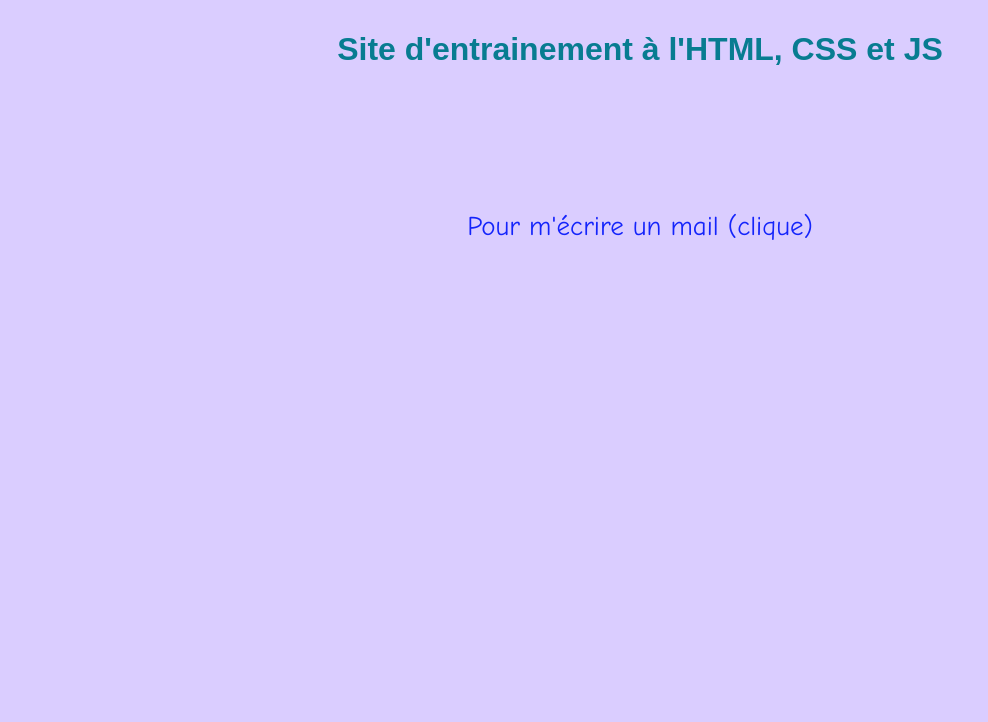
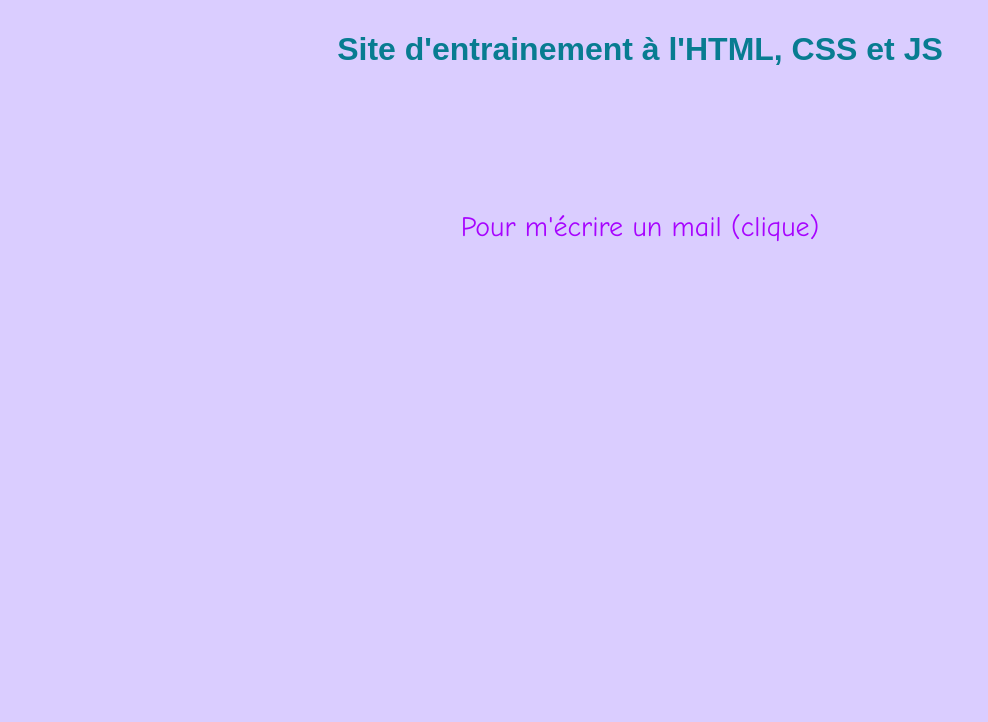
Before and after one commit to KingstarLeak/SiteV2, a plain HTML site: page index.html in a window 1280 px wide. In both pictures the pointer is over the link "Pour m'écrire un mail (clique)". Shown: the top 722 px of the page, without its empty margins (0-988 px from the left). Drawn offline with Linux system fonts and the light colour scheme.

Commit message:
Add files via upload

```diff
--- a/CSS/style.css
+++ b/CSS/style.css
@@ -1,11 +1,12 @@
 h1.welcome{
-	color: #087C91;
+  color: #087C91;
 	background-color: #DACDFF;
 	padding-bottom: 10px;
 	padding-top: 10px;
 	padding-left: 10px;
 	padding-right: 10px;
   font-family: fantasy;
+
 }
 /* Transition couleur au passage de la souris */
 h1.welcome:hover{
@@ -65,8 +66,8 @@ a.mail{
 	color: #000
 }
 a.mail:hover{
-	font-size: 27px;
+  font-size: 28px;
 	transition: 0.4s;
-	color: rgb(20, 36, 251);
+	color: rgb(167, 4, 255);
 	transition: 0.4s;
 }
--- a/index.html
+++ b/index.html
@@ -4,6 +4,7 @@
 	<title>Loxus Kingstar</title>
 	<meta charset="utf-8">
 	<link type="text/css" rel="stylesheet" href="CSS/style.css">
+	<link rel="shortcut icon" type="image/png" href="img/logo.png"/>
 </head>
 <body>
 
@@ -19,7 +20,7 @@
 	<a href="https://www.instagram.com/loxus_kingstar/" target="_blank">
 	  <img class="logo" src="img/Logo.png">
 	</a>
-
+<!-- Fin script image -->
 
 
 	<h3 class="troll">
@@ -39,13 +40,7 @@
   <a style="text-decoration:none" class="mail" href="mailto: nagr3@orange.fr">
 		Pour m'écrire un mail (clique)
 	</a>
-
-
-
-
-
-
-
+  <!-- Fin lien mail -->
 
 
 
@@ -59,3 +54,6 @@
 
 </body>
 </html>
+
+<!-- Directed by Robert B. Weide -->
+<!-- Fin du script mgl -->
```
Also changed, not shown: JS/app.js (+5 -5 lines), img/favicon.ico (added).
